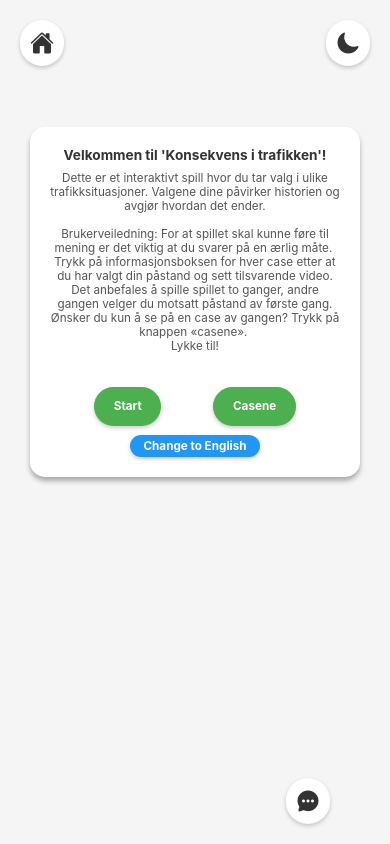
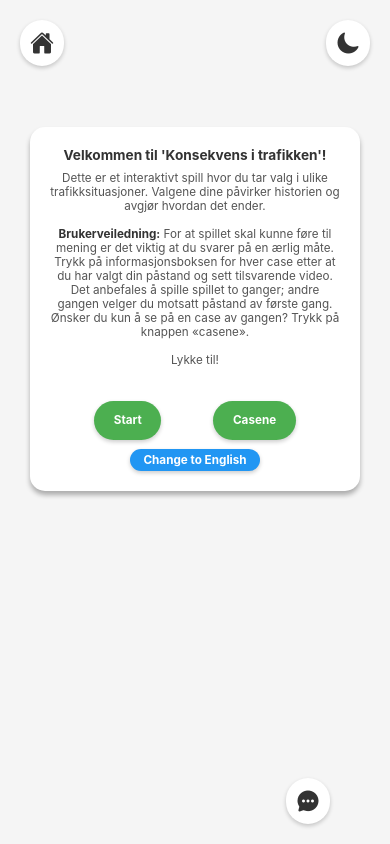
Before and after one commit to LioNight10/MyFirstApp, a React Native app: screen / in a window 390 px wide. Built offline with nearby package versions, Linux system fonts and the light colour scheme.

Commit message:
Update App.js

```diff
--- a/App.js
+++ b/App.js
@@ -57,13 +57,18 @@ const storyData = {
   norwegian: {
     welcome: {
       text: "Velkommen til 'Konsekvens i trafikken'!",
-      info: `Dette er et interaktivt spill hvor du tar valg i ulike trafikksituasjoner. Valgene dine påvirker historien og avgjør hvordan det ender.
-
-Brukerveiledning: For at spillet skal kunne føre til mening er det viktig at du svarer på en ærlig måte.
-Trykk på informasjonsboksen for hver case etter at du har valgt din påstand og sett tilsvarende video.
-Det anbefales å spille spillet to ganger, andre gangen velger du motsatt påstand av første gang.
-Ønsker du kun å se på en case av gangen? Trykk på knappen «casene».
-Lykke til!`,
+      info: (
+        <Text>
+          Dette er et interaktivt spill hvor du tar valg i ulike trafikksituasjoner. Valgene dine påvirker historien og avgjør hvordan det ender.{"\n\n"}
+          <Text style={{ fontWeight: "bold", color: "#333" }}>
+            Brukerveiledning:
+          </Text>{" "}
+          <Text>
+            For at spillet skal kunne føre til mening er det viktig at du svarer på en ærlig måte. Trykk på informasjonsboksen for hver case etter at du har valgt din påstand og sett tilsvarende video. Det anbefales å spille spillet to ganger; andre gangen velger du motsatt påstand av første gang. Ønsker du kun å se på en case av gangen? Trykk på knappen «casene».{"\n\n"}
+          </Text>
+          Lykke til!
+        </Text>
+      ),
       choices: [
         { text: "Start", next: "Case 1" },
         { text: "Casene", next: "caseOverview" }, // Navigate to case overview
@@ -458,13 +463,18 @@ Lykke til!`,
   english: {
     welcome: {
       text: "Welcome to 'Consequences in Traffic'!",
-      info: `This is an interactive game where you make choices in various traffic situations. Your choices affect the story and determine how it ends.
-
-User Guide: You will be presented with various cases where you must choose the statement you believe is correct. For the game to make sense, it is important that you answer honestly.
-Click on the information box for each case after you have made your choice and watch the corresponding video.
-It is recommended to play the game twice; the second time, choose the opposite statement from the first time.
-Do you only want to look at one case at a time? Click the "Cases" button.
-Good luck!`,
+      info: (
+        <Text>
+          This is an interactive game where you make choices in various traffic situations. Your choices affect the story and determine how it ends.{"\n\n"}
+          <Text style={{ fontWeight: "bold", color: "#333" }}>
+            User Guide:
+          </Text>{" "}
+          <Text>
+            You will be presented with various cases where you must choose the statement you believe is correct. For the game to make sense, it is important that you answer honestly. Click on the information box for each case after you have made your choice and watch the corresponding video. It is recommended to play the game twice; the second time, choose the opposite statement from the first time. Do you only want to look at one case at a time? Click the "Cases" button.{"\n\n"}
+          </Text>
+          Good luck!
+        </Text>
+      ),
       choices: [
         { text: "Start", next: "Case 1" },
         { text: "Cases", next: "caseOverview" }, // Navigate to case overview
```
